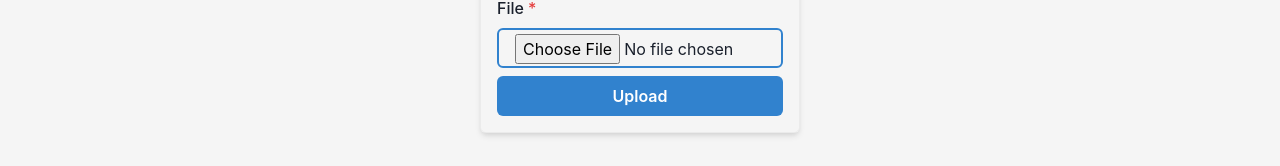
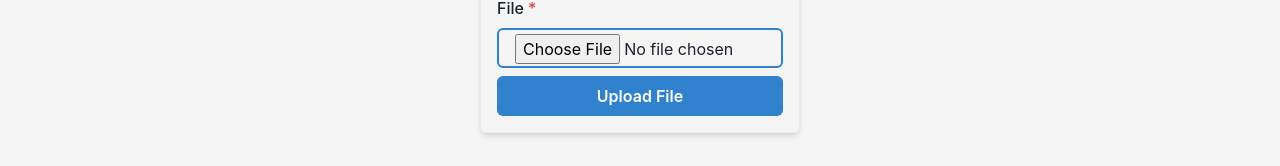
Before and after one commit to iammostak/tax-calculator, a React (Vite) app: page /uploadcsv in a window 1280 px wide. Shown: the part 324-490 px from the top of the page. Built offline with nearby package versions, Linux system fonts and the light colour scheme.

Commit message:
extra btn removed

```diff
--- a/src/routes/ImportCSV.jsx
+++ b/src/routes/ImportCSV.jsx
@@ -147,10 +147,9 @@ function ImportCSV() {
                         colorScheme={"blue"}
                         onClick={handleFile}
                      >
-                        Upload
+                        Upload File
                      </Button>
                   ) : (
-                     <>
                      <Button
                         w={"full"}
                         px={7}
@@ -160,15 +159,6 @@ function ImportCSV() {
                      >
                         Calculate Tax
                      </Button>
-                        <Button
-                           w={"full"}
-                           onClick={() => setState(false)}
-                           colorScheme={"blue"}
-                           leftIcon={<AttachmentIcon />}
-                        >
-                           Upload Another File
-                        </Button>
-                     </>
                   )}
                </FormControl>
             </>
```
Lines whose indentation alone changed are shown as unchanged.
